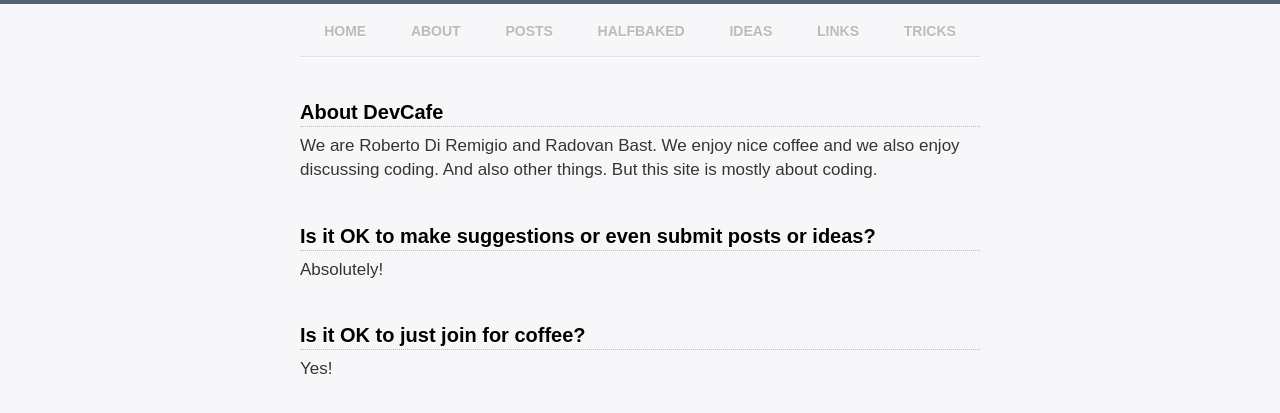
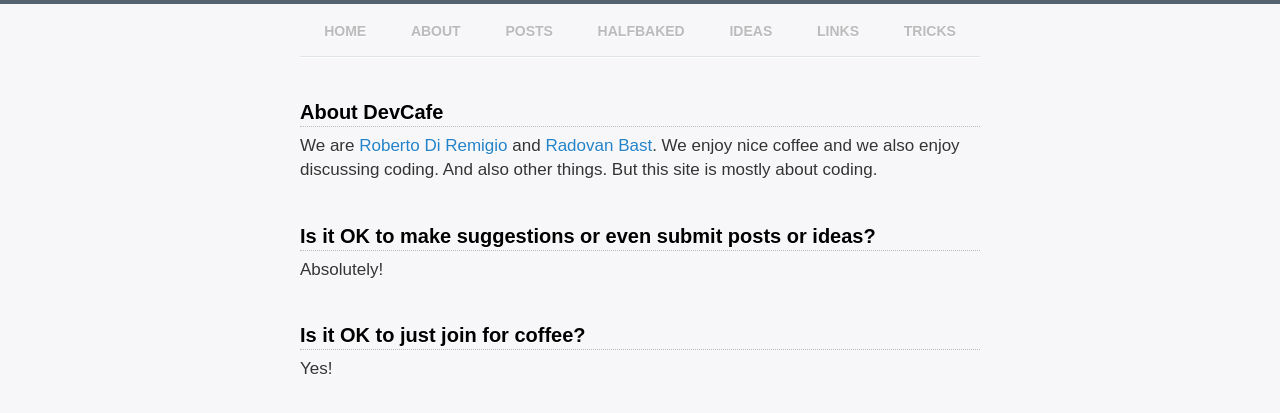
Before and after one commit to dev-cafe/blog, a Jekyll site: the page built from about.md, in a window 1280 px wide. Shown: the top 413 px of the page. Built offline with Jekyll 4.4.1, drawn with Linux system fonts in a browser that asks for light colours; some of the changed lines change nothing that is shown.

Commit message:
add links to personal pages

```diff
--- a/about.md
+++ b/about.md
@@ -5,7 +5,7 @@
 
 ## About DevCafe
 
-We are Roberto Di Remigio and Radovan Bast. We enjoy nice coffee and we also
+We are [Roberto Di Remigio](https://totaltrash.xyz) and [Radovan Bast](http://bast.fr). We enjoy nice coffee and we also
 enjoy discussing coding. And also other things. But this site is mostly about
 coding.
 
```
